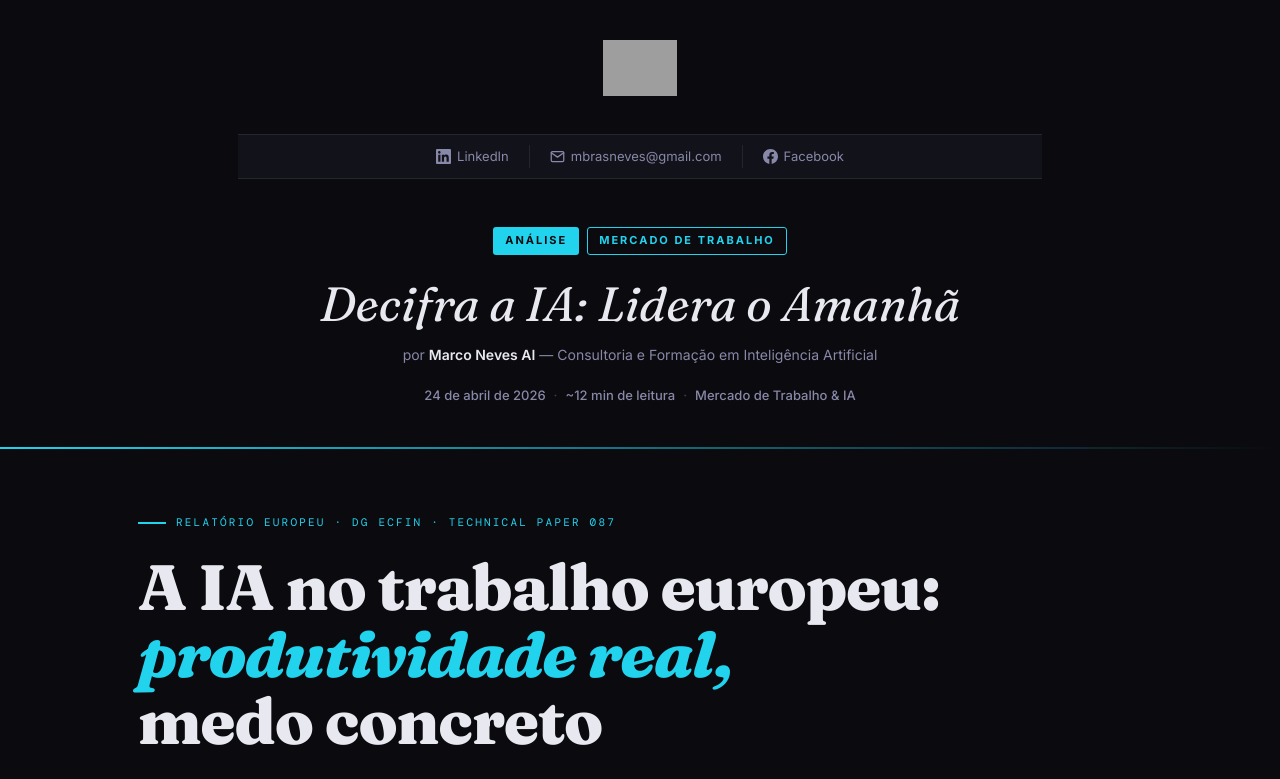
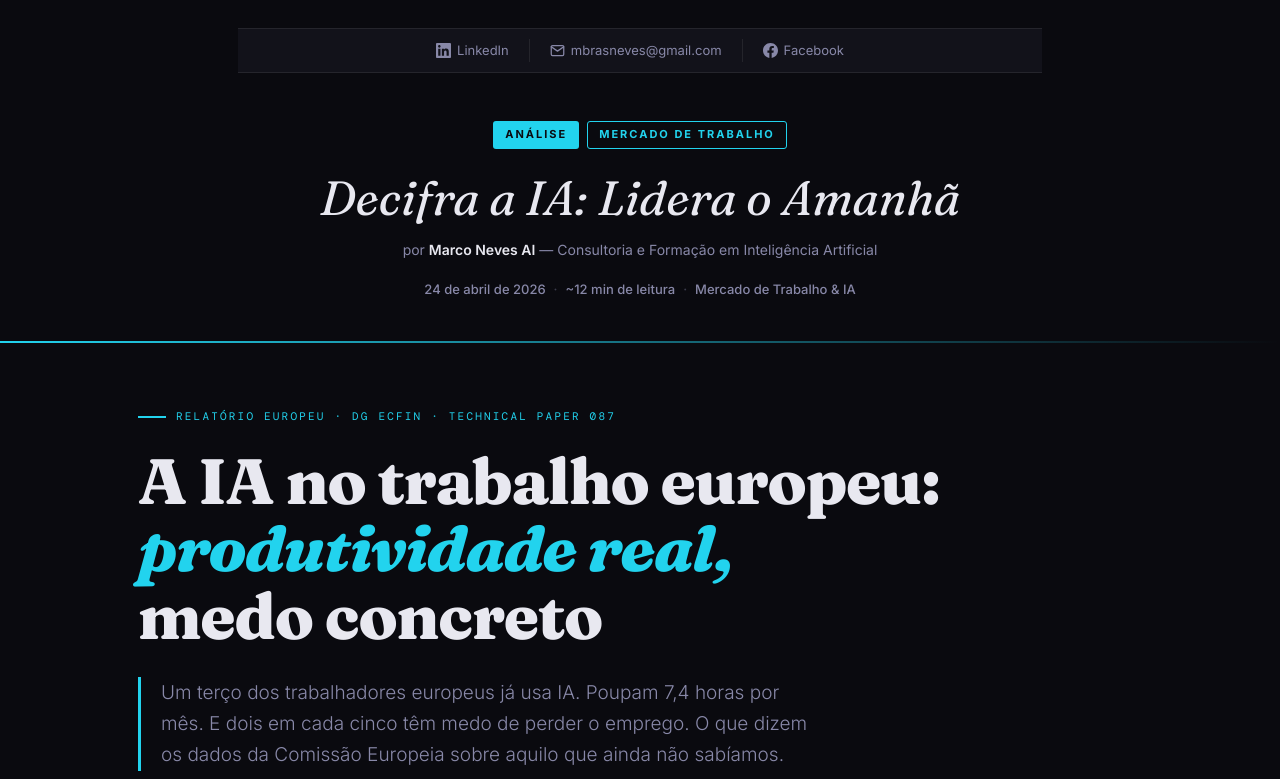
Before and after one commit to mbrasneves/AnalisesIA, a plain HTML site: page analise-2026-04-24-ai-no-trabalho-europeu.html in a window 1280 px wide. Shown: the top 779 px of the page. Drawn offline with nearby package versions, Linux system fonts and the light colour scheme; grey boxes are pictures that could not be loaded.

Commit message:
Remove logo from article header
Removed logo section from the article header.

```diff
--- a/analise-2026-04-24-ai-no-trabalho-europeu.html
+++ b/analise-2026-04-24-ai-no-trabalho-europeu.html
@@ -809,16 +809,7 @@
 <!-- ═══ BRAND HEADER ═══════════════════════════════════════════ -->
 <div class="article-wrapper" style="max-width:900px">
 
-  <!-- LOGO -->
-  <div class="logo-container">
-    <img src="https://mbrasneves.github.io/assets/logo.png"
-         alt="Marco Neves AI — Decifra a IA: Lidera o Amanhã"
-         class="brand-logo"
-         onerror="this.style.display='none'; this.nextElementSibling.style.display='block'">
-    <span class="logo-fallback">Marco Neves AI</span>
-  </div>
-
-  <!-- CONTACTS BAR -->
+   <!-- CONTACTS BAR -->
   <div class="author-contacts">
     <a href="https://www.linkedin.com/in/mbrasneves/" target="_blank" rel="noopener">
       <svg width="15" height="15" viewBox="0 0 24 24" fill="currentColor">
```
